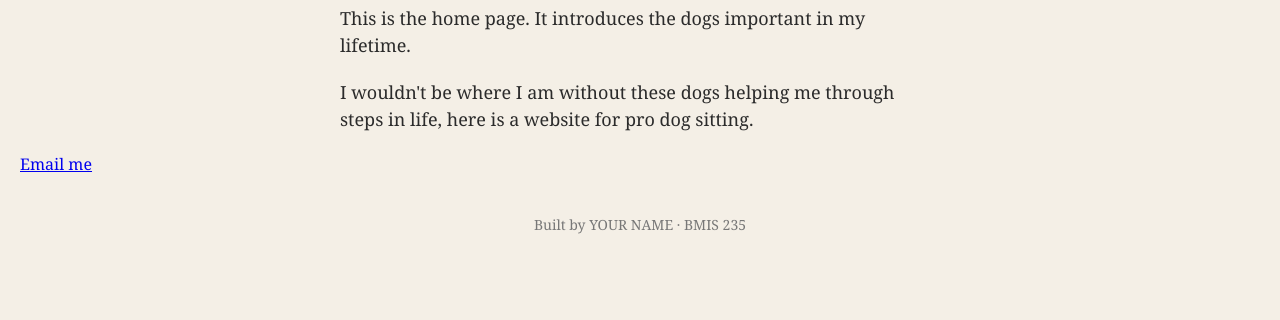
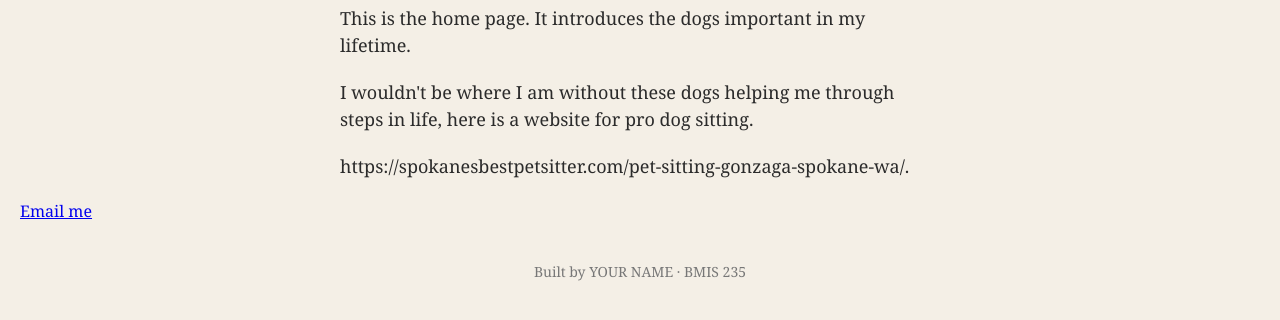
Before and after one commit to cmahoney29/bmis235-html-3-2, a plain HTML site: page index.html in a window 1280 px wide. Shown: the part 190-510 px from the top of the page. Drawn offline with Linux system fonts and the light colour scheme.

Commit message:
Fix link formatting in index.html

```diff
--- a/index.html
+++ b/index.html
@@ -33,7 +33,7 @@
 <p>I wouldn't be where I am without these dogs helping me through steps in life, here is a website for pro dog sitting.</p>
 
 
- <a href=https://spokanesbestpetsitter.com/pet-sitting-gonzaga-spokane-wa/.</p>
+<p> https://spokanesbestpetsitter.com/pet-sitting-gonzaga-spokane-wa/.</p>
 
   <a href="mailto:cmahoney3@zagmail.gonzaga.edu">Email me</a>
 
```
